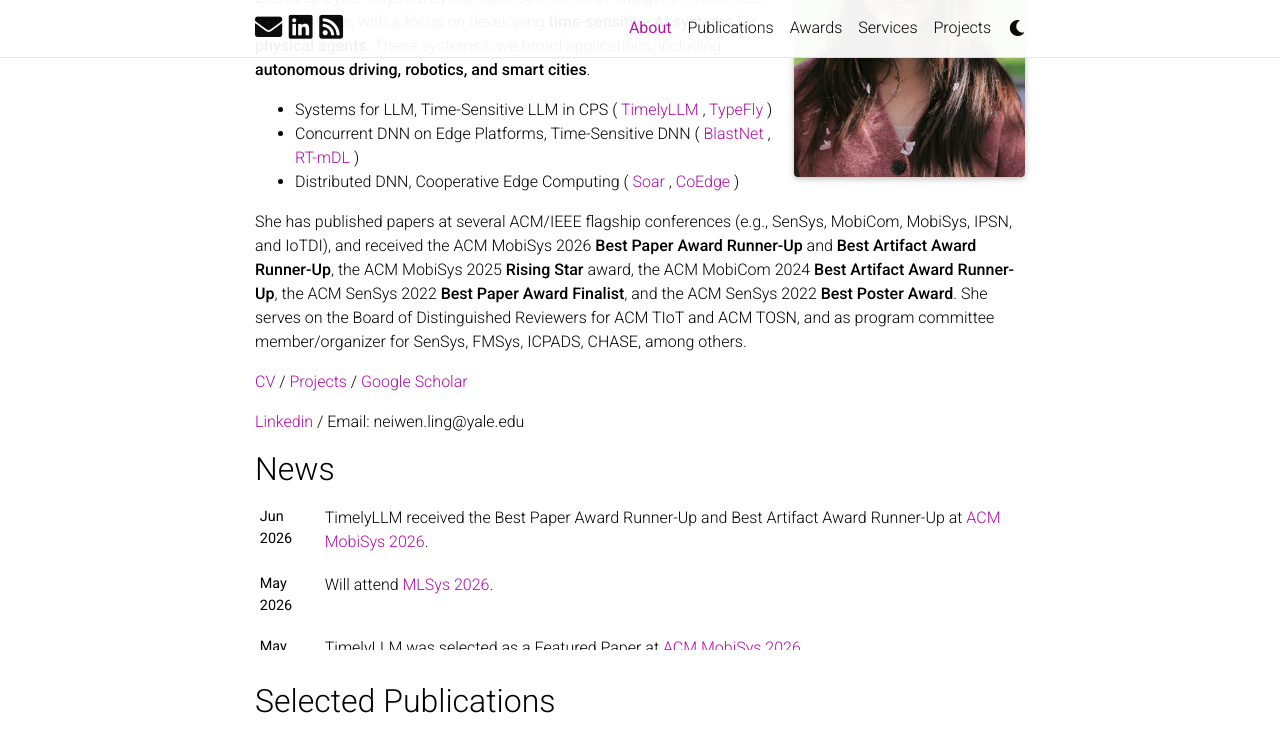
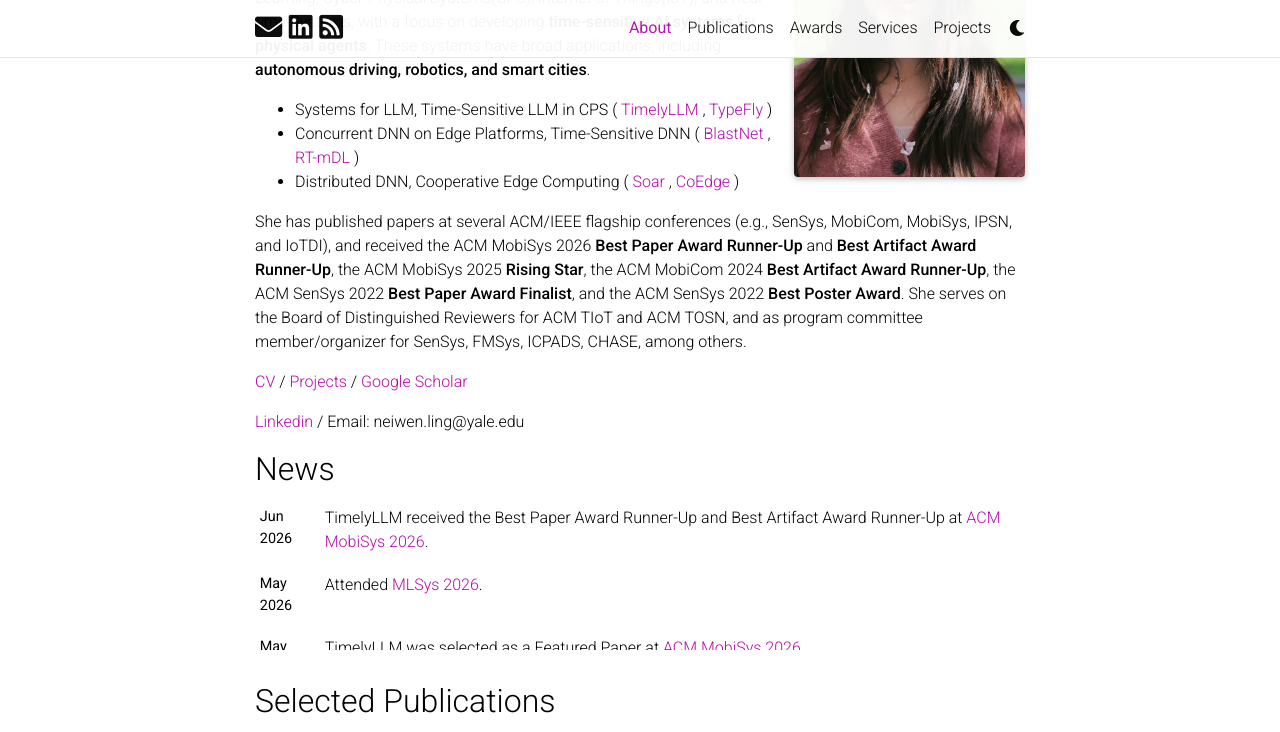
Before and after one commit to Neawhen/neiwen.github.io, a Jekyll site: the page built from _pages/about.md, in a window 1280 px wide and 900 px high, scrolled down 342 px, cut to the strip 0-732 px from the top of the window. Built offline with Jekyll 4.4.1, drawn with Linux system fonts in a browser that asks for light colours; full-size pictures stand in for the smaller copies a plugin makes; comment, search, counter and statistics services are not loaded; a style sheet for code colours, icons or effects is not loaded.

Commit message:
Polish news and award wording

```diff
--- a/_pages/about.md
+++ b/_pages/about.md
@@ -28,7 +28,7 @@
 - Concurrent DNN on Edge Platforms, Time-Sensitive DNN ( <a href="https://neawhen.github.io/neiwen.github.io/assets/pdf/blastnet_sensys2022.pdf" target="_blank" rel="noopener noreferrer"> BlastNet </a>,  <a href="https://dl.acm.org/doi/pdf/10.1145/3485730.3485938" target="_blank" rel="noopener noreferrer"> RT-mDL </a>)
 - Distributed DNN, Cooperative Edge Computing (<a href="https://dl.acm.org/doi/pdf/10.1145/3636534.3649352" target="_blank" rel="noopener noreferrer"> Soar </a>, <a href="https://dl.acm.org/doi/pdf/10.1145/3583120.3586955" target="_blank" rel="noopener noreferrer"> CoEdge </a>)
 
-She has published papers at several ACM/IEEE flagship conferences (e.g., SenSys, MobiCom, MobiSys, IPSN, and IoTDI), and received the ACM MobiSys 2026 **Best Paper Award Runner-Up** and **Best Artifact Award Runner-Up**, the ACM MobiSys 2025 **Rising Star** award, the ACM MobiCom 2024 **Best Artifact Award Runner-Up**, the ACM SenSys 2022 **Best Paper Award Finalist**, and the ACM SenSys 2022 **Best Poster Award**. She serves on the Board of Distinguished Reviewers for ACM TIoT and ACM TOSN, and as program committee member/organizer for SenSys, FMSys, ICPADS, CHASE, among others.
+She has published papers at several ACM/IEEE flagship conferences (e.g., SenSys, MobiCom, MobiSys, IPSN, and IoTDI), and received the ACM MobiSys 2026 **Best Paper Award Runner-Up** and **Best Artifact Award Runner-Up**, the ACM MobiSys 2025 **Rising Star**, the ACM MobiCom 2024 **Best Artifact Award Runner-Up**, the ACM SenSys 2022 **Best Paper Award Finalist**, and the ACM SenSys 2022 **Best Poster Award**. She serves on the Board of Distinguished Reviewers for ACM TIoT and ACM TOSN, and as program committee member/organizer for SenSys, FMSys, ICPADS, CHASE, among others.
 
 <a href="https://neawhen.github.io/neiwen.github.io/assets/pdf/CV_Neiwen.pdf" target="_blank" rel="noopener noreferrer"> CV </a> / <a href="https://neawhen.github.io/neiwen.github.io/projects/" target="_blank" rel="noopener noreferrer"> Projects </a> / <a href="https://scholar.google.com/citations?user=ZtX9kXYAAAAJ&hl=zh-CN" target="_blank" rel="noopener noreferrer"> Google Scholar </a>
 
```
Also changed, not shown: _news/announcement_25.md (+1 -1 lines).
